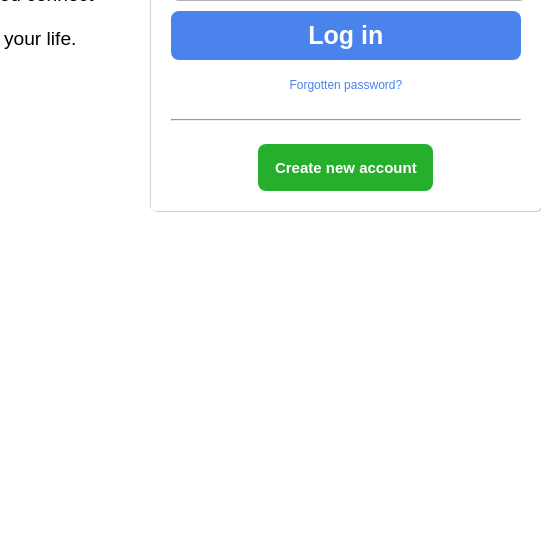
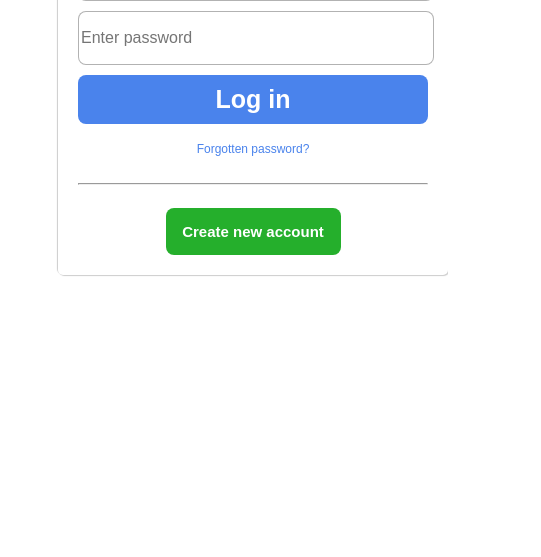
Before and after one commit to Premide/facebooklogin, a plain HTML site: page index.html in a window 390 px wide. Shown: the part 287-844 px from the top of the page, 541 px wide, since content can reach past the window. Drawn offline with Linux system fonts and the light colour scheme.

Commit message:
Update style.css

```diff
--- a/css/style.css
+++ b/css/style.css
@@ -73,3 +73,13 @@ a{
     border: none;
     border-radius: 8px;
 }
+
+@media (max-width:500px){
+    .main{
+        display:block;
+        margin:150px auto;
+        text-align: center;
+        margin-top: 80px;
+    }
+
+}
```
